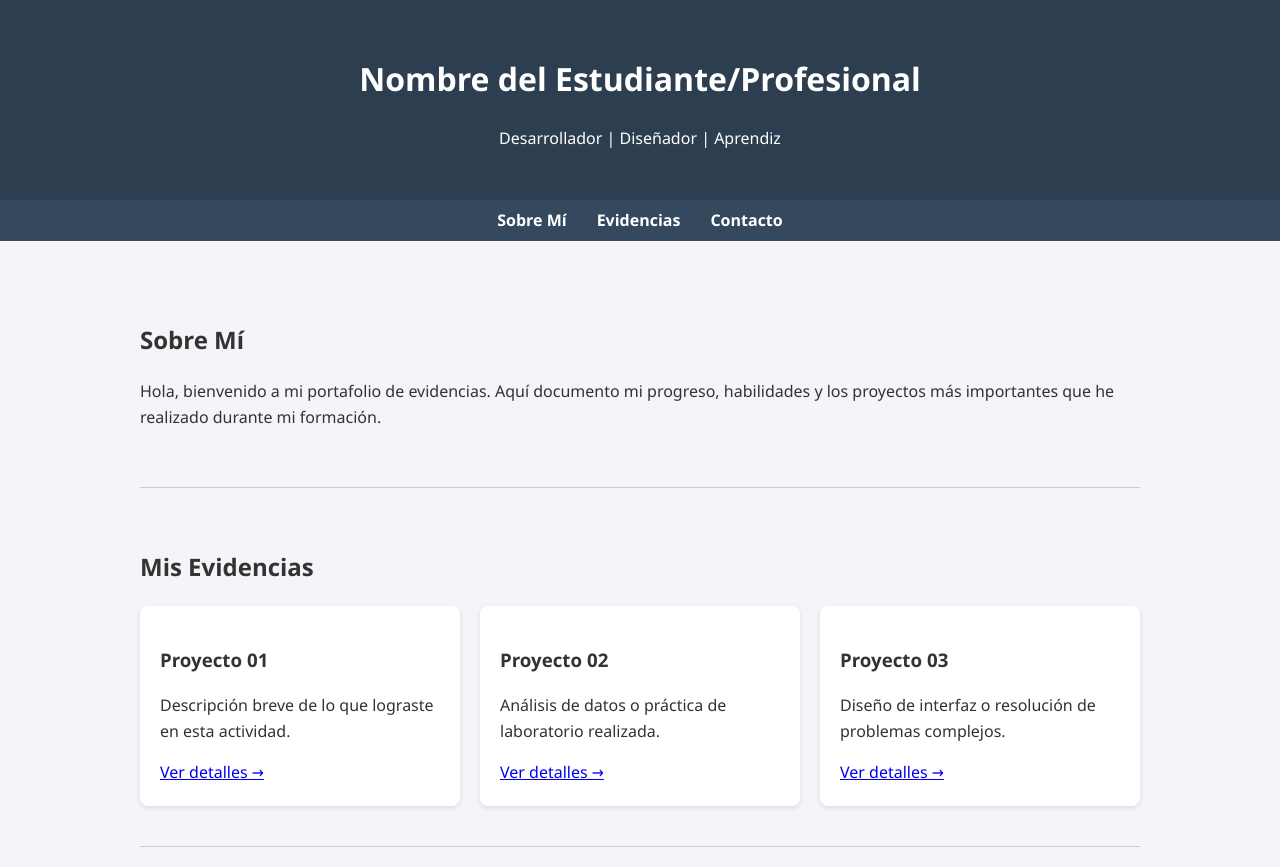
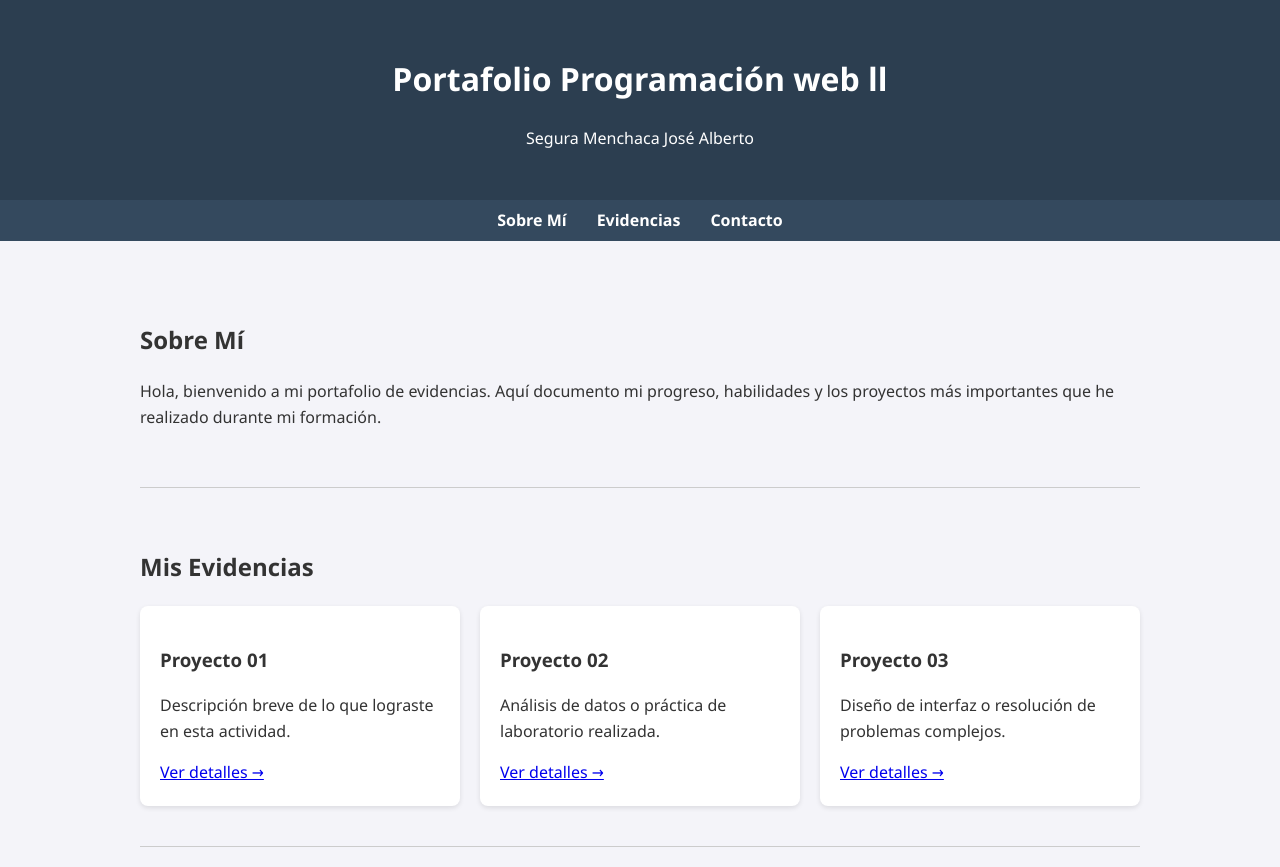
Before and after one commit to Menchaca1521/portafolio_web_ll, a plain HTML site: page index.html in a window 1280 px wide. Drawn offline with Linux system fonts and the light colour scheme.

Commit message:
Update title and header information in index.html

```diff
--- a/index.html
+++ b/index.html
@@ -3,7 +3,7 @@
 <head>
     <meta charset="UTF-8">
     <meta name="viewport" content="width=device-width, initial-scale=1.0">
-    <title>Mi Portafolio de Evidencias</title>
+    <title>Portafolio de evidencias</title>
     <style>
         /* Estilos básicos para que se vea bien desde el inicio */
         body {
@@ -63,8 +63,8 @@
 <body>
 
     <header>
-        <h1>Nombre del Estudiante/Profesional</h1>
-        <p>Desarrollador | Diseñador | Aprendiz</p>
+        <h1>Portafolio Programación web ll</h1>
+        <p>Segura Menchaca José Alberto</p>
     </header>
 
     <nav>
```
